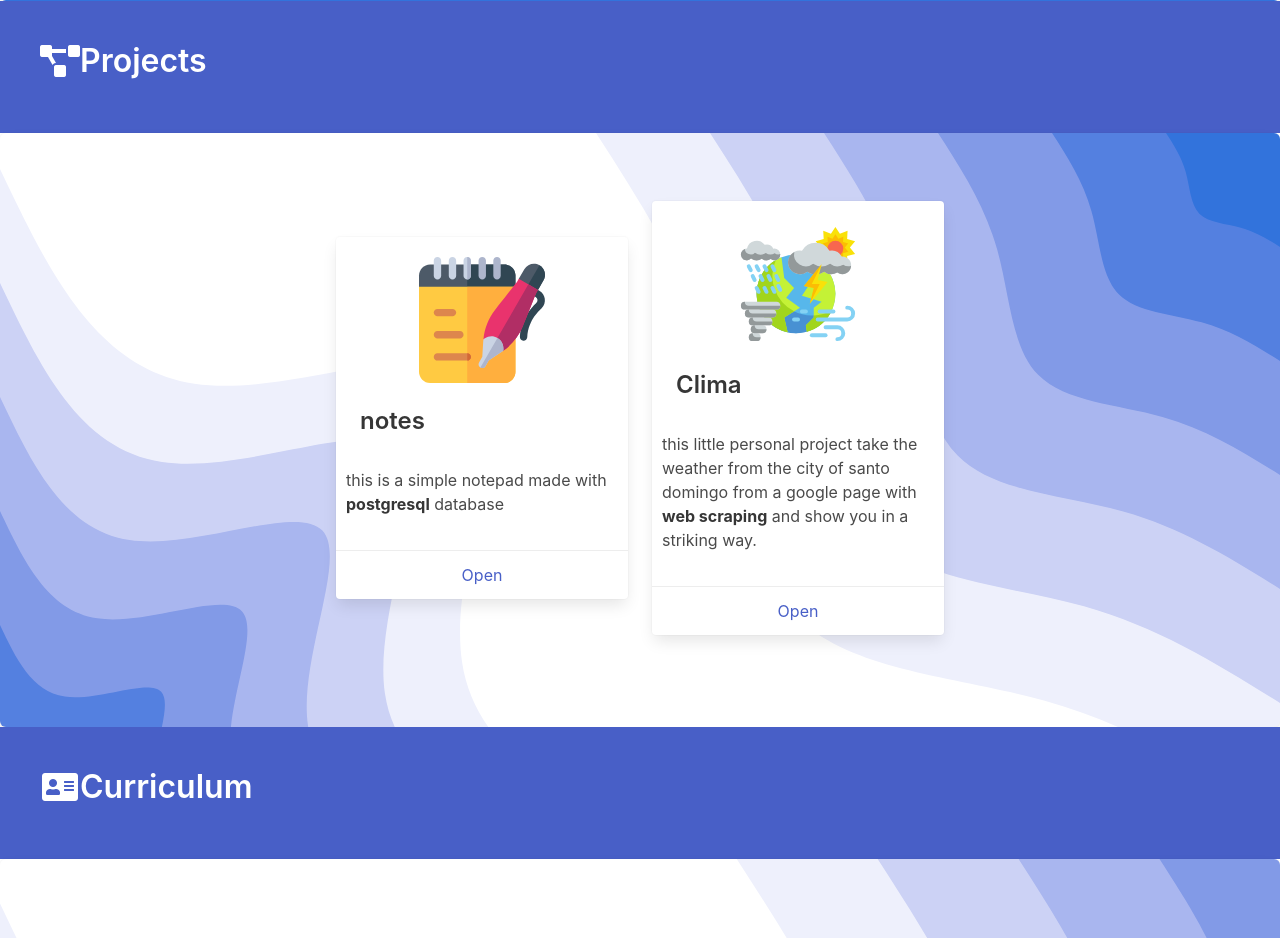
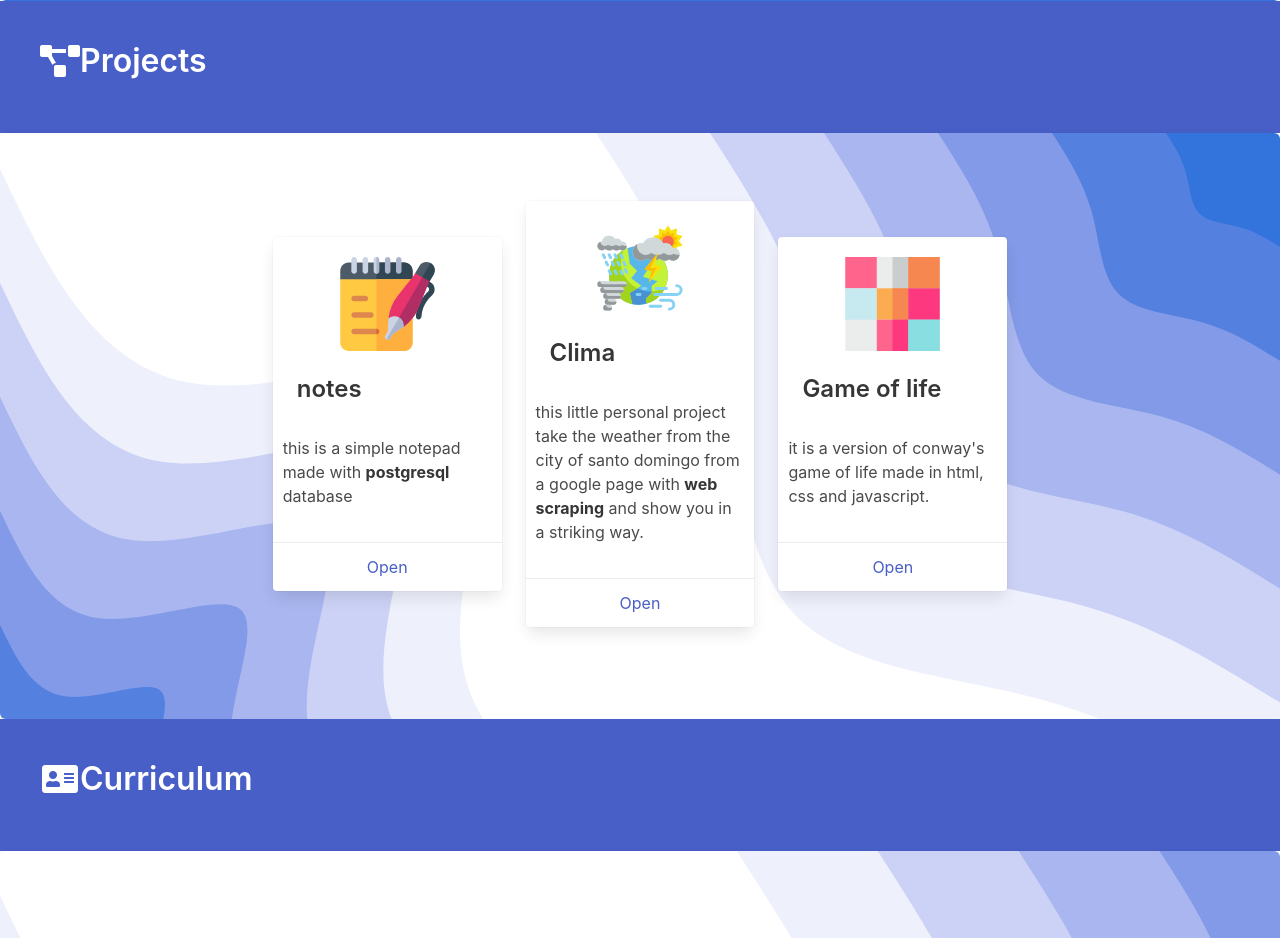
Before and after one commit to jorge07RD/portafoliosapps, a Django app: page /index/ in a window 1280 px wide. Shown: the part 783-1721 px from the top of the page. Run offline with Django 3.2, Linux system fonts and the light colour scheme; parts of the project's set-up code (start-up, migrations or seed data) failed here and were passed over; some libraries are stand-ins or nearby versions.

Commit message:
anadido a la el juego de la vida

```diff
--- a/portafolioapp/templates/proyectos.html
+++ b/portafolioapp/templates/proyectos.html
@@ -73,6 +73,29 @@
                     </div>
                 </div>
 
+                <div class="column">
+                  <div class="card" id="cardhover">
+                          <div class="card-image">
+                              <figure class="image is-2by1">
+                                     <a href="https://jorge07rd.github.io/juego-de-la-vida-jorge-style/"><img src='{% static "IMG/icono/juegodelavida.svg" %}' alt="Placeholder image" id="imagenskill"></a>
+                                  </figure>
+                                  </div>
+                                  <div class="card-content">
+                                  <div class="media">
+                                      <p class="title is-4">Game of life</p>
+                                      </div>
+                                  </div>
+                                  <div class="content" id="letra_carta">
+                                    it is a version of conway's game of life made in html, css and javascript.
+
+
+                                   </div>
+                                   <footer class="card-footer">
+                                      <a href="https://jorge07rd.github.io/juego-de-la-vida-jorge-style/" class="card-footer-item">Open</a>
+                                    </footer>
+                      </div>
+                  </div>
+
               <div class="column">
 
             </div>
```
Also changed, not shown: portafolioapp/static/IMG/icono/juegodelavida.svg (added).
